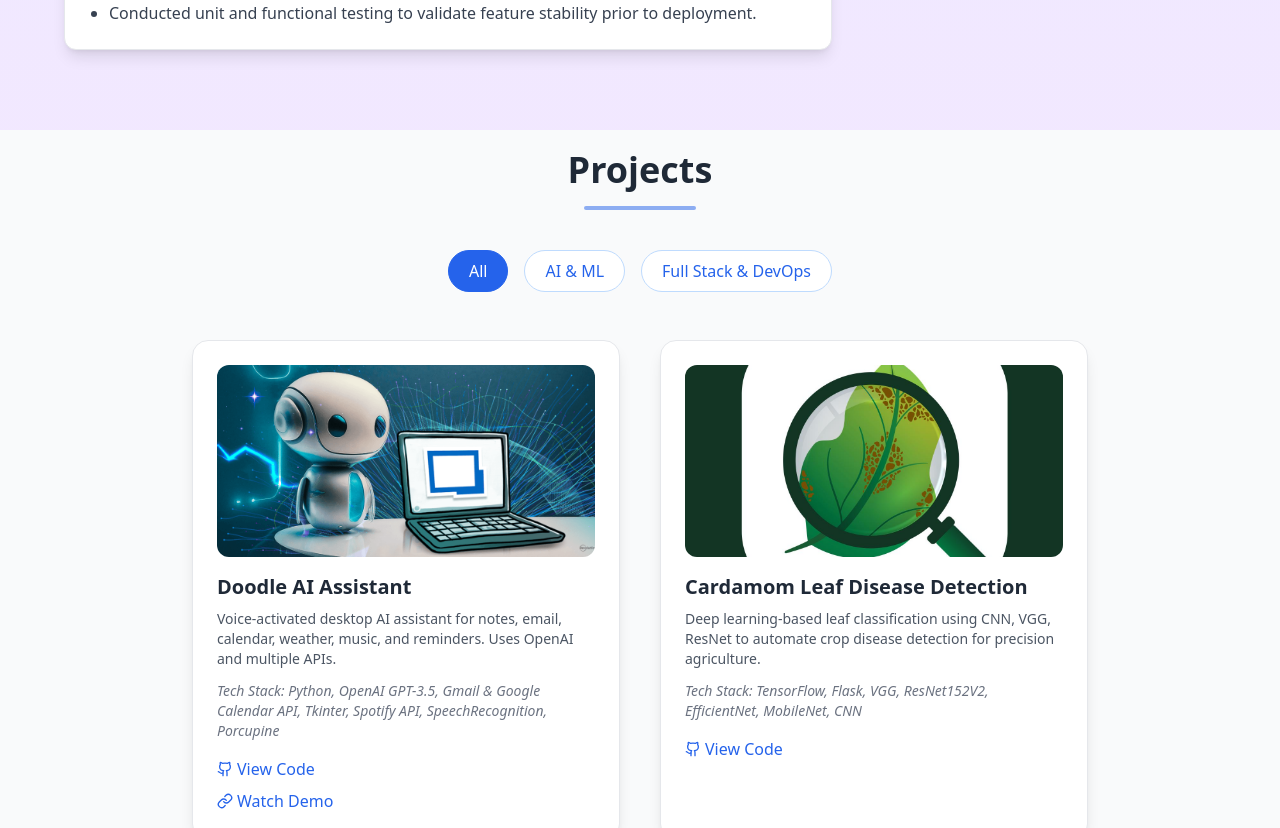
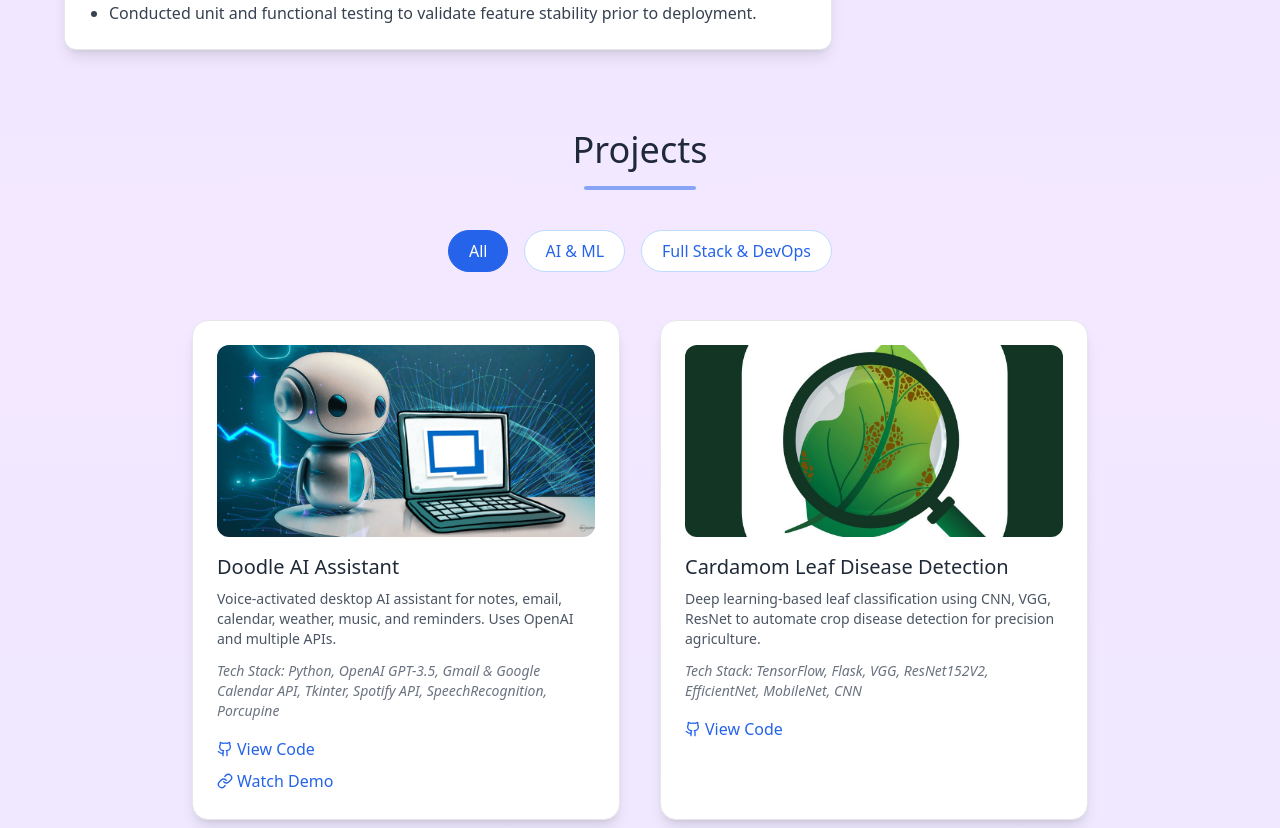
Before and after one commit to satvikjo/profile_ai, a React (Vite) app: page / in a window 1280 px wide. Shown: the part 3000-3828 px from the top of the page. Built offline with nearby package versions, Linux system fonts and the light colour scheme.

Commit message:
Update Projects.tsx

```diff
--- a/src/components/sections/Projects.tsx
+++ b/src/components/sections/Projects.tsx
@@ -126,9 +126,9 @@ const Projects = () => {
       : projectsByDomain[activeTab] || [];
 
   return (
-    <section id="projects" className="py-5 bg-gray-50 px-4">
+    <section id="projects" className="py-0 px-4">
       <div className="text-center mb-10">
-        <h2 className="text-4xl font-bold text-gray-800 inline-flex items-center">
+        <h2 className="text-4xl font-xl text-gray-800 inline-flex items-center">
           Projects
         </h2>
         <div className="w-28 h-1 mx-auto mt-4 bg-blue-600 rounded-full animate-pulse" />
@@ -169,7 +169,7 @@ const Projects = () => {
                 className="w-full h-48 object-cover rounded-xl mb-4"
               />
             )}
-            <h4 className="text-xl font-bold text-gray-800 mb-2">{project.title}</h4>
+            <h4 className="text-xl font-xl text-gray-800 mb-2">{project.title}</h4>
             <p className="text-gray-600 text-sm mb-3">{project.description}</p>
             <p className="text-sm text-gray-500 italic mb-4"> {project.tech}</p>
             <div className="flex items-center gap-4 mt-4">
```
